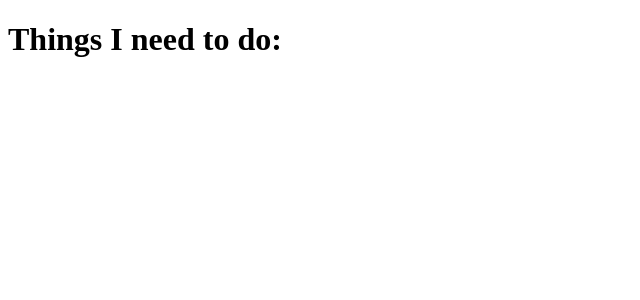
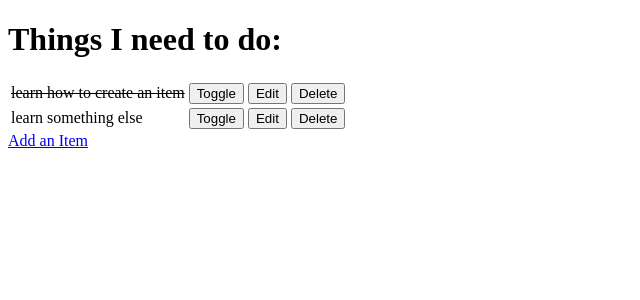
Before and after one commit to Travyssm/hello-django, a Django app: page / in a window 1280 px wide. Shown: the top 300 px of the page, without its empty margins (0-640 px from the left). Run offline with Django 3.2, Linux system fonts and the light colour scheme; data comes from the database, SQL or seed files in the repository; both versions use the stored data as it was after the commit.

Commit message:
enabled crud functionality

```diff
--- a/django_todo/urls.py
+++ b/django_todo/urls.py
@@ -15,9 +15,13 @@ Including another URLconf
 """
 from django.contrib import admin
 from django.urls import path
-from todo.views import get_todo_list
+from todo import views
 
 urlpatterns = [
     path('admin/', admin.site.urls),
-    path('', get_todo_list, name='get_todo_list')
+    path('', views.get_todo_list, name='get_todo_list'),
+    path('add', views.add_item, name='add'),
+    path('edit/<item_id>', views.edit_item, name='edit'),
+    path('toggle/<item_id>', views.toggle_item, name='toggle'),
+    path('delete/<item_id>', views.delete_item, name='delete'),
 ]
--- a/todo/templates/todo/todo_list.html
+++ b/todo/templates/todo/todo_list.html
@@ -7,5 +7,34 @@
 </head>
 <body>
     <h1>Things I need to do:</h1>
+    <table>
+        {% for item in items %}
+            <tr>
+            {% if item.done %}
+                <td><strike>{{ item.name }}</strike></td>
+            {% else %}
+                <td>{{ item.name }}</td>
+            {% endif %}
+            <td>
+                <a href="/toggle/{{ item.id }}">
+                    <button>Toggle</button>
+                </a>
+            </td>
+            <td>
+                <a href="/edit/{{ item.id }}">
+                    <button>Edit</button>
+                </a>
+            </td>
+            <td>
+                <a href="/delete/{{ item.id }}">
+                    <button>Delete</button>
+                </a>
+            </td>
+            </tr>
+        {% empty %}
+        <tr><td>You have nothing to do.</td></tr>
+        {% endfor %}
+    </table>
+    <a href="/add">Add an Item</a>
 </body>
 </html>
--- a/todo/views.py
+++ b/todo/views.py
@@ -1,5 +1,48 @@
-from django.shortcuts import render
+from django.shortcuts import render, redirect, get_object_or_404
+from .models import Item
+from .forms import ItemForm
+# Create your views here.
 
-# Create your views here.
+
 def get_todo_list(request):
-    return render(request, 'todo/todo_list.html')
+    items = Item.objects.all()
+    context = {
+        'items': items
+    }
+    return render(request, 'todo/todo_list.html', context)
+
+def add_item(request):
+    if request.method == 'POST':
+        form = ItemForm(request.POST)
+        if form.is_valid():
+            form.save()
+        return redirect('get_todo_list')
+    form = ItemForm()
+    context = {
+        'form': form
+    }
+    return render(request, 'todo/add_item.html', context)
+
+def edit_item(request, item_id):
+    item = get_object_or_404(Item, id=item_id)
+    if request.method == 'POST':
+        form = ItemForm(request.POST, instance=item)
+        if form.is_valid():
+            form.save()
+        return redirect('get_todo_list')
+    form = ItemForm(instance=item)
+    context = {
+        'form': form
+    }
+    return render(request, 'todo/edit_item.html', context)
+
+def toggle_item(request, item_id):
+    item = get_object_or_404(Item, id=item_id)
+    item.done = not item.done
+    item.save()
+    return redirect('get_todo_list')
+
+def delete_item(request, item_id):
+    item = get_object_or_404(Item, id=item_id)
+    item.delete()
+    return redirect('get_todo_list')
```
Also changed, not shown: todo/forms.py (added, +7 -0 lines), todo/templates/todo/add_item.html (added, +20 -0 lines), todo/templates/todo/edit_item.html (added, +20 -0 lines), db.sqlite3.
